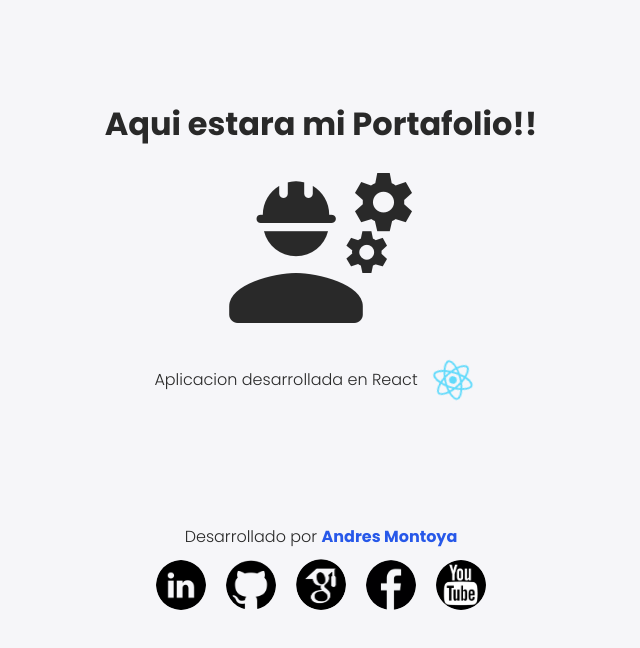
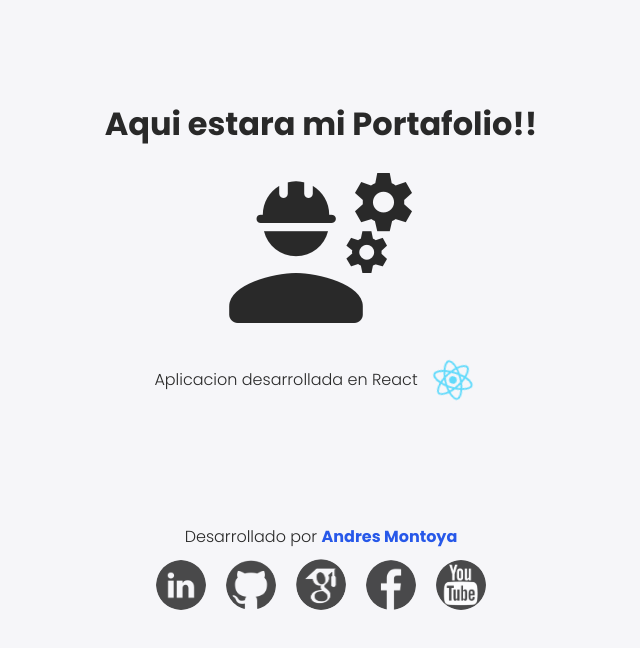
Before and after one commit to AMontoya224/React_dashboard, a React (Create React App) app: page / in a window 1280 px wide. Shown: the top 648 px of the page, without its empty margins (319-959 px from the left). Built offline with nearby package versions, Linux system fonts and the light colour scheme.

Commit message:
footer add

```diff
--- a/src/App.css
+++ b/src/App.css
@@ -106,10 +106,11 @@ footer > p > b{
     width: 50px;
     margin: 10px;
     border-radius: 50%;
+    opacity: 0.7;
 }
 .pagina-logo:hover{
     width: 52px;
-    margin: 11px;
+    opacity: 1;
 }
 
 @keyframes App-logo-spin {
```
